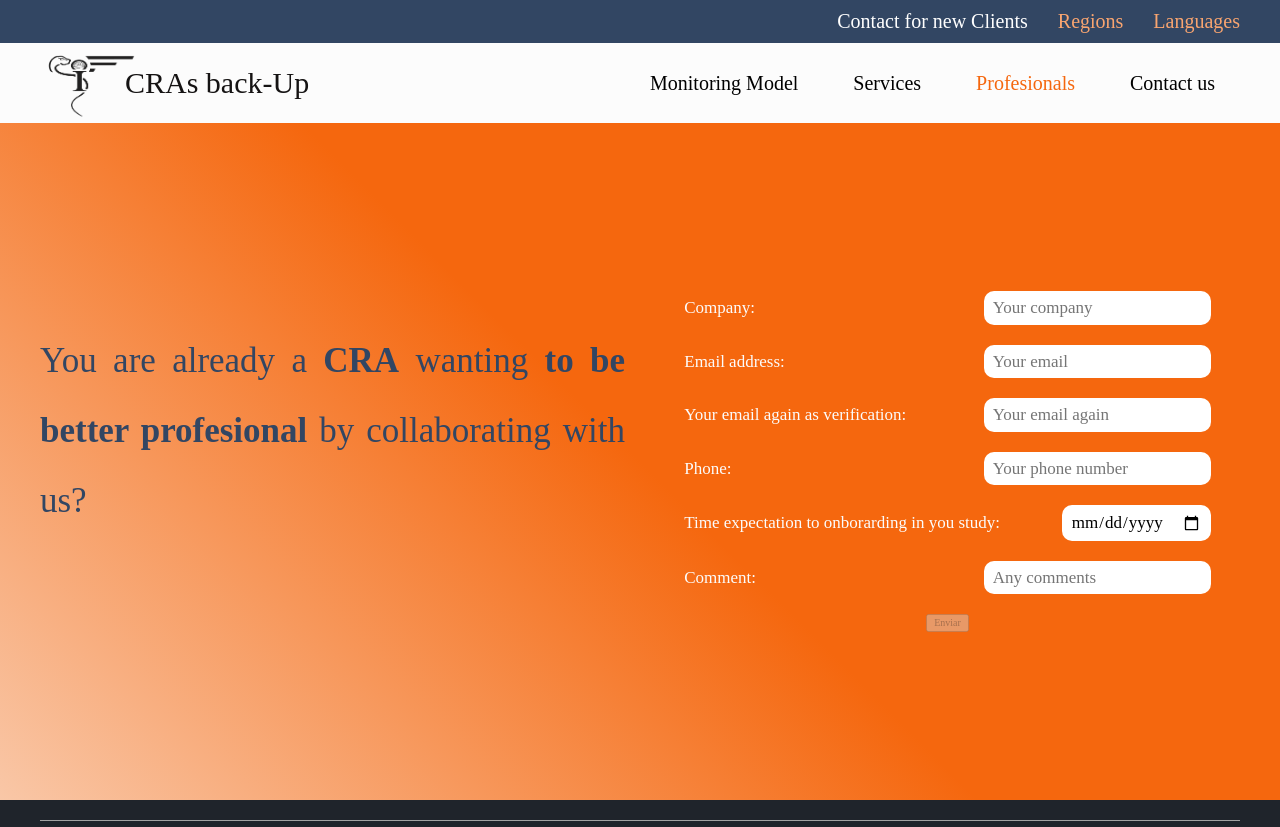
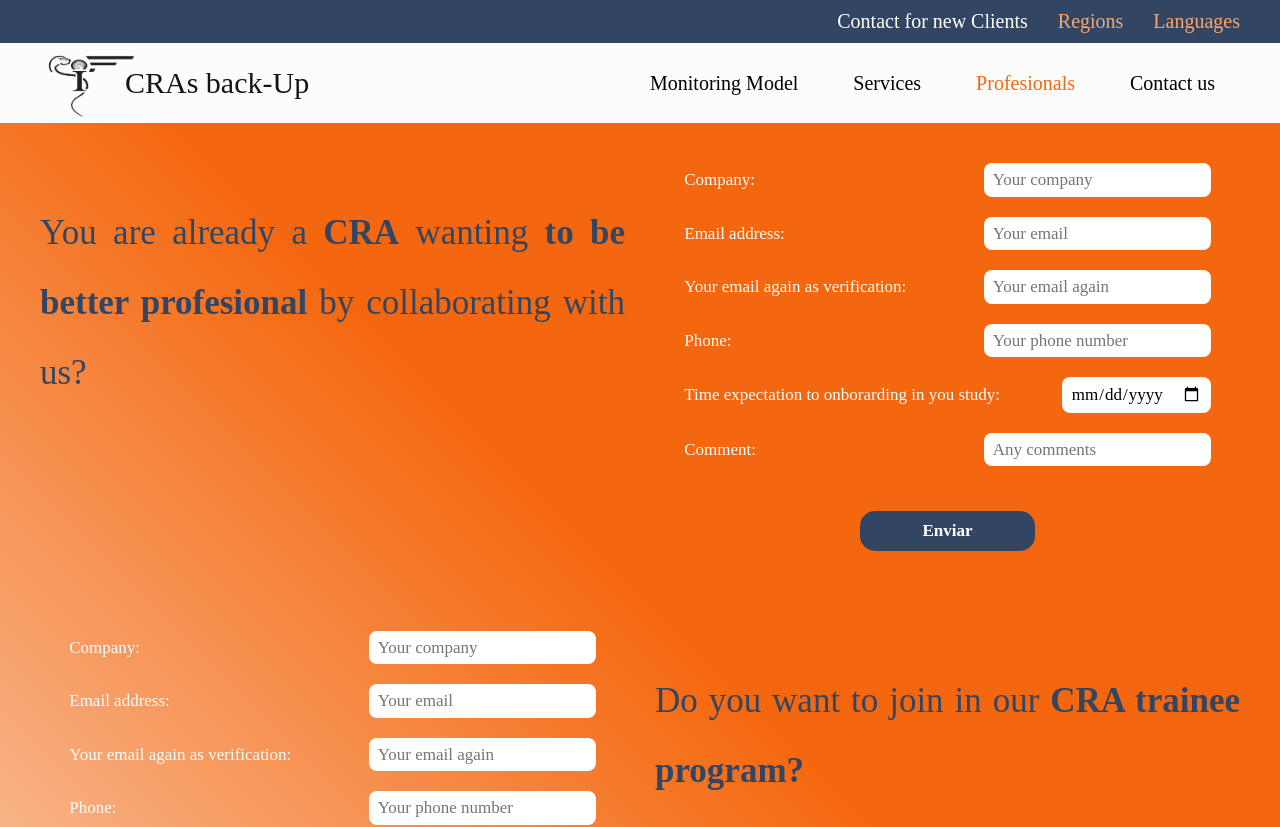
Before and after one commit to WillyPark/cris-project, a React (Vite) app: page /profesionals in a window 1280 px wide. Shown: the top 827 px of the page. Built offline with nearby package versions, Linux system fonts and the light colour scheme.

Commit message:
Contact section added, added height aux instead of margin, mixin created, button created and input values changed

```diff
--- a/src/App.jsx
+++ b/src/App.jsx
@@ -6,7 +6,7 @@ const App = () => {
     <div>
       <Navbar />
       {/* //TODO averiguar si conviene usar esto o el margen para el posicionamiento */}
-      {/* <div className="height-aux"></div> */}
+      <div className="height-aux"></div>
 
       <div className="contenedor-contenido-principal">
         <div className="contenedor">
--- a/src/components/Contact.jsx
+++ b/src/components/Contact.jsx
@@ -1,7 +1,41 @@
 export const Contact = () => {
     return (
-        <main className="fadeOut">
-            <h1>Contact</h1>
+        <main className="fadeOut contact-contenedor">
+            <h1>When do you want us to start?</h1>
+
+            <form action="" className="profesionals-formulario" method="POST">
+                <div className="campo">
+                    <label htmlFor="company">Company:</label>
+                    <input type="text" placeholder="Your company" id="company" name="company" />
+                </div>
+
+                <div className="campo">
+                    <label htmlFor="email">Email address:</label>
+                    <input type="email" placeholder="Your email" id="email" name="email" />
+                </div>
+
+                <div className="campo">
+                    <label htmlFor="emailConfirm">Your email again as verification:</label>
+                    <input type="email" placeholder="Your email again" id="emailConfirm" />
+                </div>
+
+                <div className="campo">
+                    <label htmlFor="phone">Phone:</label>
+                    <input type="text" placeholder="Your phone number" id="phone" name="phone" />
+                </div>
+
+                <div className="campo">
+                    <label htmlFor="date">Time expectation to onborarding in you study: </label>
+                    <input type="date" placeholder="Select a day" id="date" name="date" />
+                </div>
+
+                <div className="campo">
+                    <label htmlFor="comment">Comment:</label>
+                    <input type="text" placeholder="Any comments" id="comment" name="comment" />
+                </div>
+
+                <button className="btn-submit" type="submit" disabled>Enviar</button>
+            </form>
         </main>
     )
 }
--- a/src/components/Profesionals.jsx
+++ b/src/components/Profesionals.jsx
@@ -1,9 +1,47 @@
 export const Profesionals = () => {
     return (
-        <main className="fadeOut">
-            <div className="profesionals-contenedor">
-                <p>You are already a <strong>CRA</strong> wanting <strong>to be better profesional</strong> by collaborating with us?</p>
+        <>
+            <main className="fadeOut">
+                <div className="profesionals-contenedor">
+                    <p>You are already a <strong>CRA</strong> wanting <strong>to be better profesional</strong> by collaborating with us?</p>
 
+                    <form action="" className="profesionals-formulario" method="POST">
+                        <div className="campo">
+                            <label htmlFor="company">Company:</label>
+                            <input type="text" placeholder="Your company" id="company" name="company" />
+                        </div>
+
+                        <div className="campo">
+                            <label htmlFor="email">Email address:</label>
+                            <input type="email" placeholder="Your email" id="email" name="email" />
+                        </div>
+
+                        <div className="campo">
+                            <label htmlFor="emailConfirm">Your email again as verification:</label>
+                            <input type="email" placeholder="Your email again" id="emailConfirm" />
+                        </div>
+
+                        <div className="campo">
+                            <label htmlFor="phone">Phone:</label>
+                            <input type="text" placeholder="Your phone number" id="phone" name="phone" />
+                        </div>
+
+                        <div className="campo">
+                            <label htmlFor="date">Time expectation to onborarding in you study: </label>
+                            <input type="date" placeholder="Select a day" id="date" name="date" />
+                        </div>
+
+                        <div className="campo">
+                            <label htmlFor="comment">Comment:</label>
+                            <input type="text" placeholder="Any comments" id="comment" name="comment" />
+                        </div>
+
+                        <button className="btn-submit" type="submit" disabled>Enviar</button>
+                    </form>
+                </div>
+            </main>
+
+            <section className="profesionals-contenedor">
                 <form action="" className="profesionals-formulario" method="POST">
                     <div className="campo">
                         <label htmlFor="company">Company:</label>
@@ -35,11 +73,11 @@ export const Profesionals = () => {
                         <input type="text" placeholder="Any comments" id="comment" name="comment" />
                     </div>
 
-                    <div className="btn-submit">
-                        <button type="submit" disabled>Enviar</button>
-                    </div>
+                    <button className="btn-submit" type="submit" disabled>Enviar</button>
                 </form>
-            </div>
-        </main>
+
+                <p>Do you want to join in our <strong>CRA trainee program?</strong></p>
+            </section>
+        </>
     )
 }
--- /dev/null
+++ b/src/styles/base/_buttons.scss
@@ -0,0 +1,13 @@
+@use "./mixins" as m;
+@use "./variables" as v;
+
+.btn-submit {
+    @include m.boton(v.$fondo-secundario, v.$blanco);
+    margin-top: 2.5rem;
+}
+
+@include m.tablet {
+    .btn-submit {
+        width: 30%;
+    }
+}
--- a/src/styles/base/_general.scss
+++ b/src/styles/base/_general.scss
@@ -12,6 +12,22 @@ html {
     box-sizing: inherit;
 }
 
+main {
+    padding: 4rem 0;
+}
+
+section {
+    padding: 4rem 0;
+}
+
+li {
+    list-style: none;
+}
+
+a {
+    text-decoration: none;
+}
+
 .contenedor {
     max-width: 1200px;
     width: 100vw;
@@ -23,20 +39,13 @@ html {
     background: rgb(245, 103, 14);
     background: linear-gradient(225deg, rgba(245, 103, 14, 1) 50%, rgba(249, 199, 167, 1) 100%);
     //TODO: Cuando cambie de tamaño el menu, cambiar los valores de la altura y margen
-    height: calc(100vh - 123px);
-    margin-top: 123px;
+    // margin-top: 123px;
+
+    min-height: calc(100vh - 123px);
     display: flex;
     align-items: center;
     justify-content: center;
     width: 100%;
-}
-
-li {
-    list-style: none;
-}
-
-a {
-    text-decoration: none;
 }
 
 .activo {
--- a/src/styles/base/_index.scss
+++ b/src/styles/base/_index.scss
@@ -1,4 +1,6 @@
 @forward "normalize";
 @forward "variables";
+@forward "mixins";
+@forward "buttons";
 @forward "animaciones";
 @forward "general";
--- /dev/null
+++ b/src/styles/base/_mixins.scss
@@ -0,0 +1,34 @@
+@use "./variables" as v;
+
+@mixin telefono {
+    @media (min-width: 768px) {
+        @content;
+    }
+}
+
+@mixin tablet {
+    @media(min-width: 968px) {
+        @content;
+    }
+}
+
+@mixin boton($bgColor, $colorTexto ) {
+    background-color: $bgColor;
+    padding: 1rem 3.4rem;
+    color: $colorTexto;
+    font-size: 1.7rem;
+    font-weight: 700;
+    border: none;
+    border-radius: 1.5rem;
+    transition-property: background-color;
+    transition-duration: .3s;
+    text-align: center;
+    width: 100%;
+    display: inline-block;
+
+    &:hover,
+    &.active {
+        background-color: darken($bgColor, 10%);
+        cursor: pointer;
+    }
+}
--- /dev/null
+++ b/src/styles/components/_contact.scss
@@ -0,0 +1,15 @@
+@use "./../base/variables" as v;
+
+.contact-contenedor {
+    align-items: center;
+    display: flex;
+    gap: 3rem;
+    flex-direction: column;
+    justify-content: center;
+
+    h1 {
+        color: v.$fondo-secundario;
+        font-size: 4.2rem;
+        margin-top: 0;
+    }
+}
--- a/src/styles/components/_index.scss
+++ b/src/styles/components/_index.scss
@@ -1 +1,2 @@
 @forward "professionals";
+@forward "contact";
--- a/src/styles/components/_professionals.scss
+++ b/src/styles/components/_professionals.scss
@@ -33,14 +33,14 @@
 
         input {
             border: none;
-            border-radius: 1rem;
+            border-radius: .8rem;
             font-size: 1.7rem;
             outline: none;
             padding: .7rem .9rem;
             transition: outline .1s ease-in-out;
 
             &:focus {
-                outline: 4px solid lighten(v.$fondo-secundario, 25);
+                outline: 3px solid lighten(v.$fondo-secundario, 10);
             }
         }
     }
--- a/src/styles/ui/_navbar.scss
+++ b/src/styles/ui/_navbar.scss
@@ -5,8 +5,9 @@
     flex-direction: column;
     background-color: v.$fondo-secundario;
     width: 100%;
-    position: absolute;
+    position: fixed;
     top: 0;
+    z-index: 10;
 
     .navbar__logo-contenedor {
         display: flex;
```
